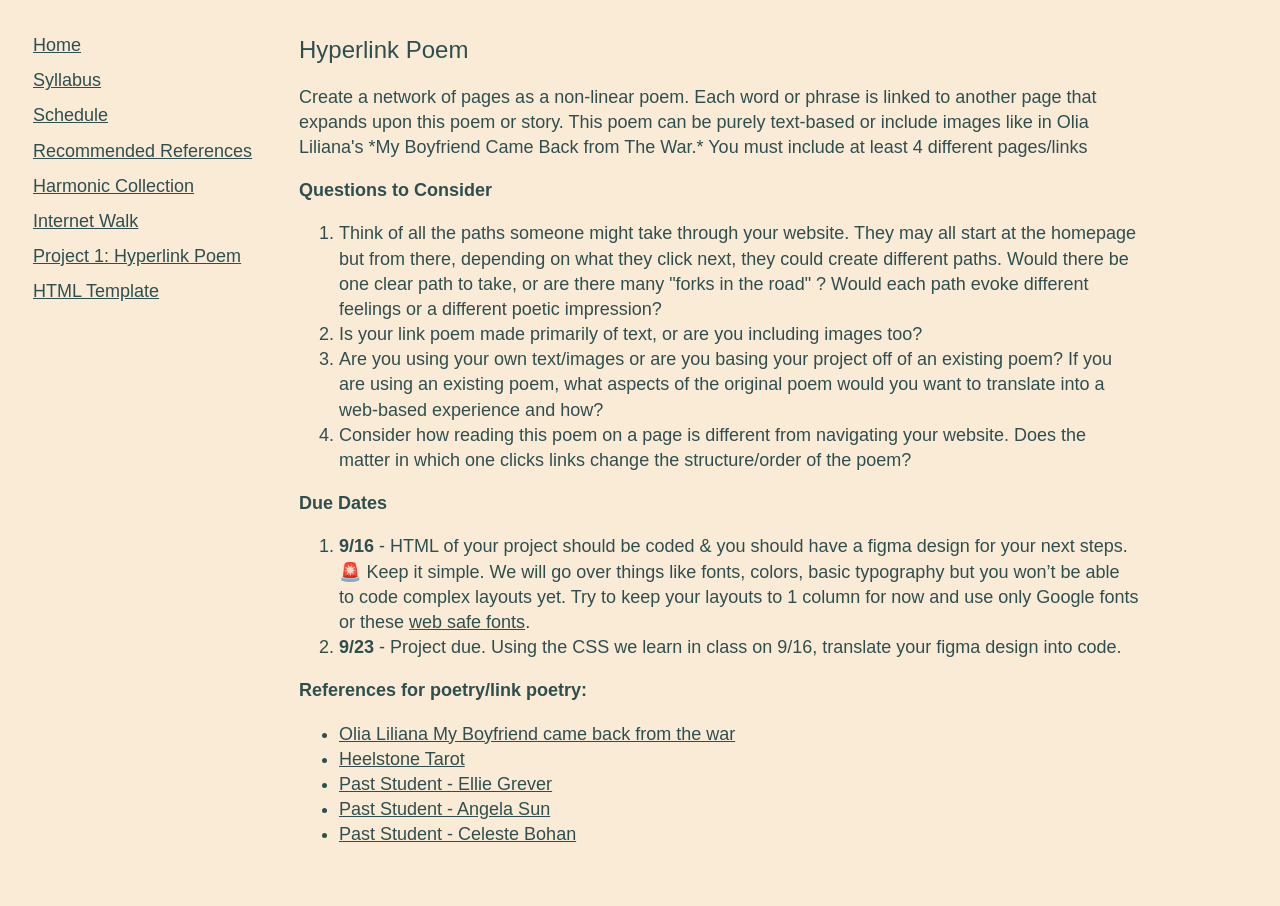
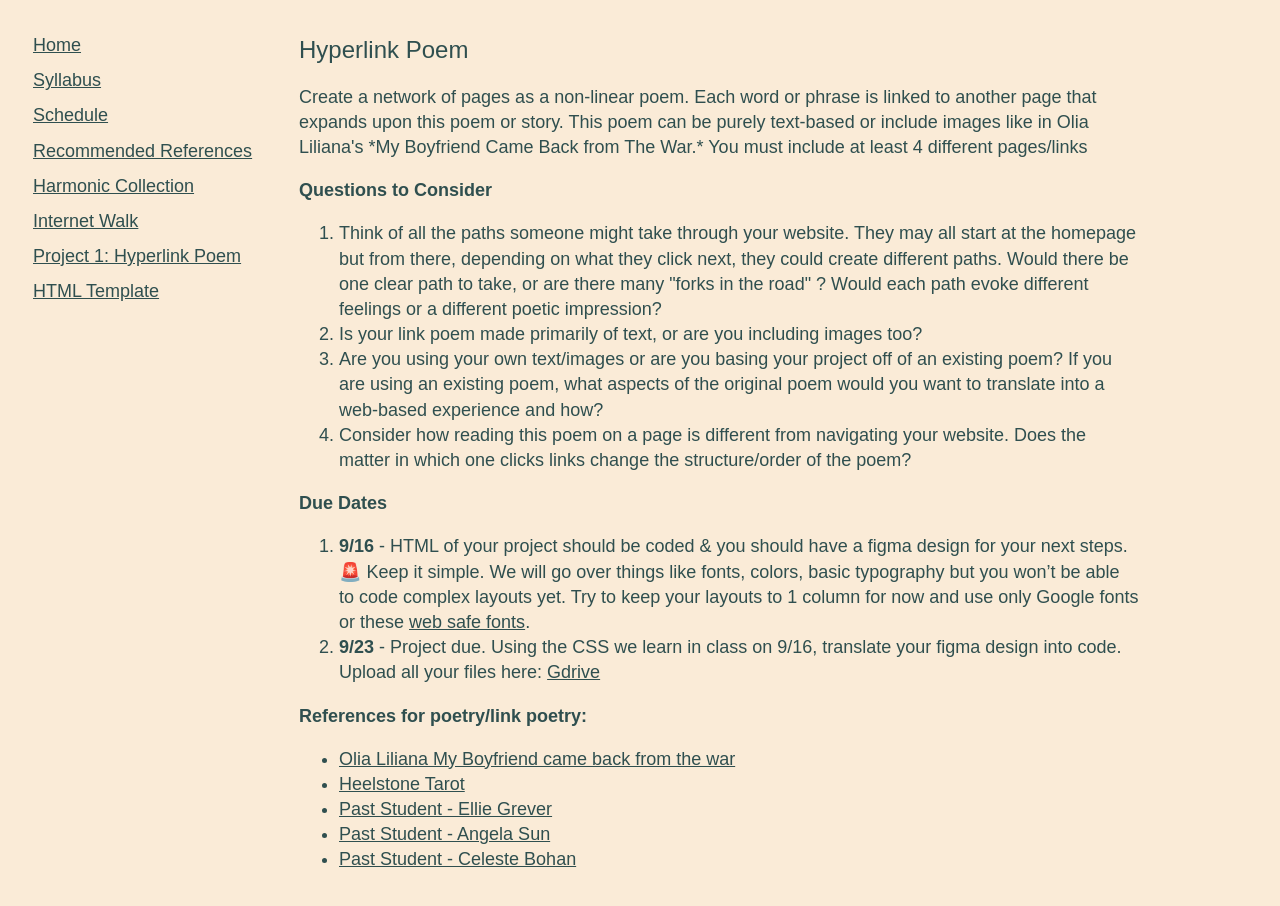
Before and after one commit to AaratiAkkapeddi/core1F25, a plain HTML site: page linkpoem.html in a window 1280 px wide. Drawn offline with Linux system fonts and the light colour scheme.

Commit message:
adds gdrive and internet walk links

```diff
--- a/linkpoem.html
+++ b/linkpoem.html
@@ -50,7 +50,7 @@ Each word or phrase is linked to another page that expands upon this poem or sto
 <ol>
     <li><strong>9/16</strong> - HTML of your project should be coded & you should have a figma design for your next steps. 🚨 Keep it simple. We will go over things like fonts, colors, basic typography but you won’t be able to code complex layouts yet. Try to keep your layouts to 1 column for now and use only Google fonts or these <a href="https://www.w3schools.com/cssref/css_websafe_fonts.php">web safe fonts</a>.
 </li>
-<li><strong>9/23</strong> - Project due. Using the CSS we learn in class on 9/16, translate your figma design into code.
+<li><strong>9/23</strong> - Project due. Using the CSS we learn in class on 9/16, translate your figma design into code.  Upload all your files here: <a href="https://drive.google.com/drive/u/2/folders/1XzDFxU0JaQJKgQPL-bW4zk8Os5-uRt_3">Gdrive</a>
 </li>
 
 </ol>
```
Also changed, not shown: internetwalk.html (+1 -1 lines).
